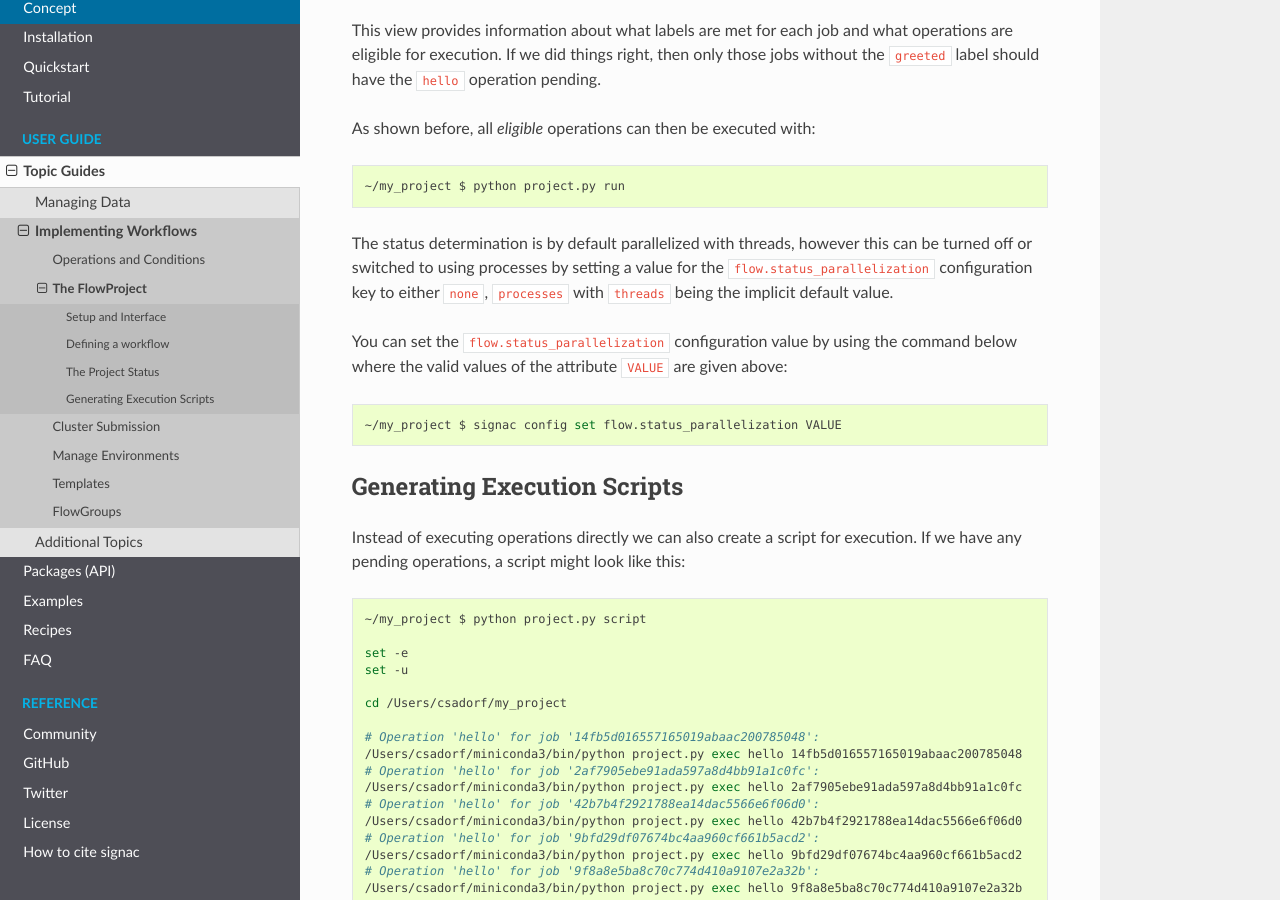
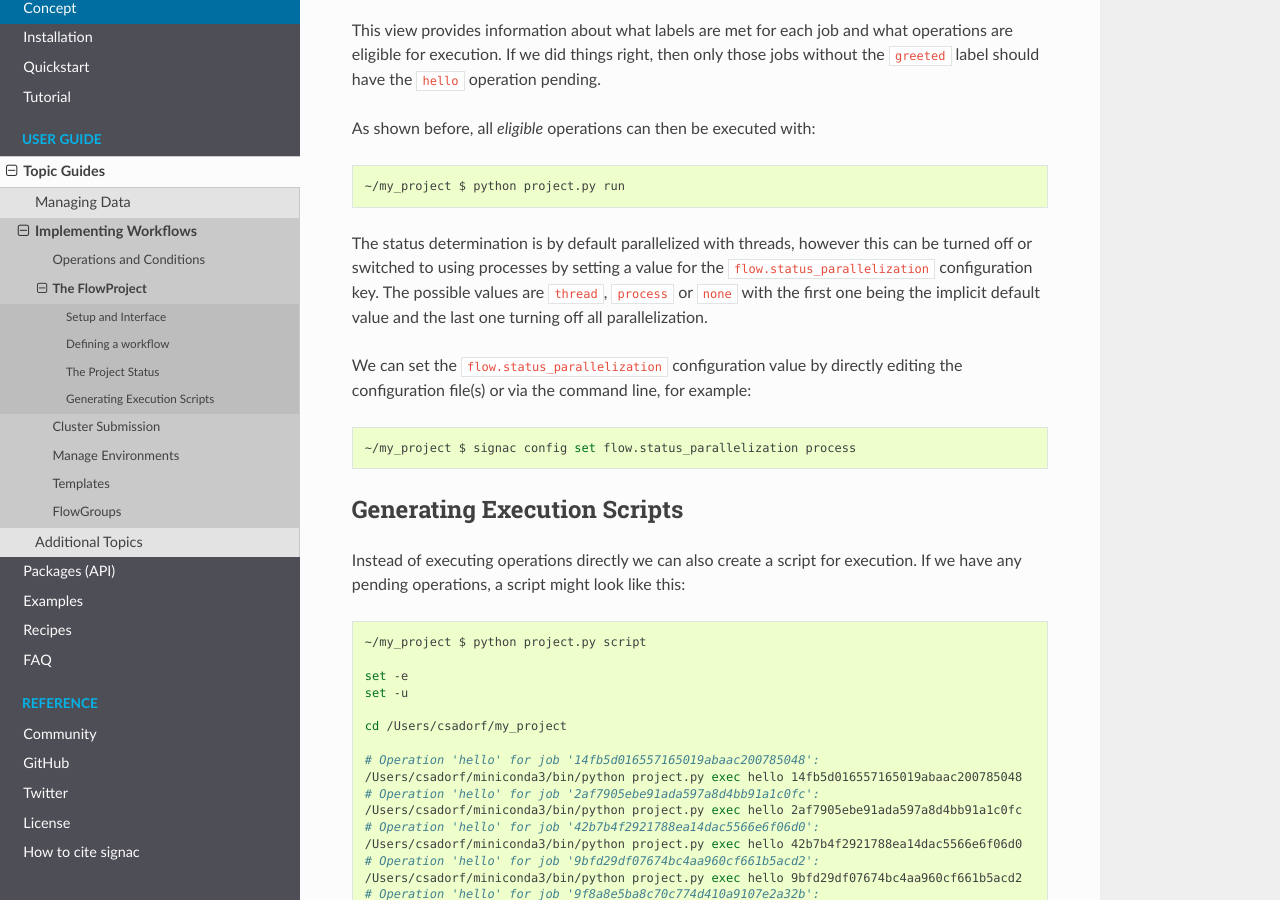
Before and after one commit to glotzerlab/signac-docs, a Sphinx documentation site: the page built from docs/source/flow-project.rst, in a window 1280 px wide and 900 px high, scrolled down 4095 px. Built offline with Sphinx 7.4.7 and the Read the Docs theme 2.0.0, drawn with Linux system fonts in a browser that asks for light colours.

Commit message:
Documentation refactored

```diff
--- a/docs/source/flow-project.rst
+++ b/docs/source/flow-project.rst
@@ -214,13 +214,13 @@ As shown before, all *eligible* operations can then be executed with:
 
     ~/my_project $ python project.py run
 
-The status determination is by default parallelized with threads, however this can be turned off or switched to using processes by setting a value for the ``flow.status_parallelization`` configuration key to either ``none``, ``processes`` with ``threads`` being the implicit default value.
+The status determination is by default parallelized with threads, however this can be turned off or switched to using processes by setting a value for the ``flow.status_parallelization`` configuration key. The possible values are ``thread``, ``process`` or ``none`` with the first one being the implicit default value and the last one turning off all parallelization.
 
-You can set the ``flow.status_parallelization`` configuration value by using the command below where the valid values of the attribute ``VALUE`` are given above:
+We can set the ``flow.status_parallelization`` configuration value by directly editing the configuration file(s) or via the command line, for example:
 
 .. code-block:: bash
 
-    ~/my_project $ signac config set flow.status_parallelization VALUE
+    ~/my_project $ signac config set flow.status_parallelization process
 
 .. _project-script:
 
```
